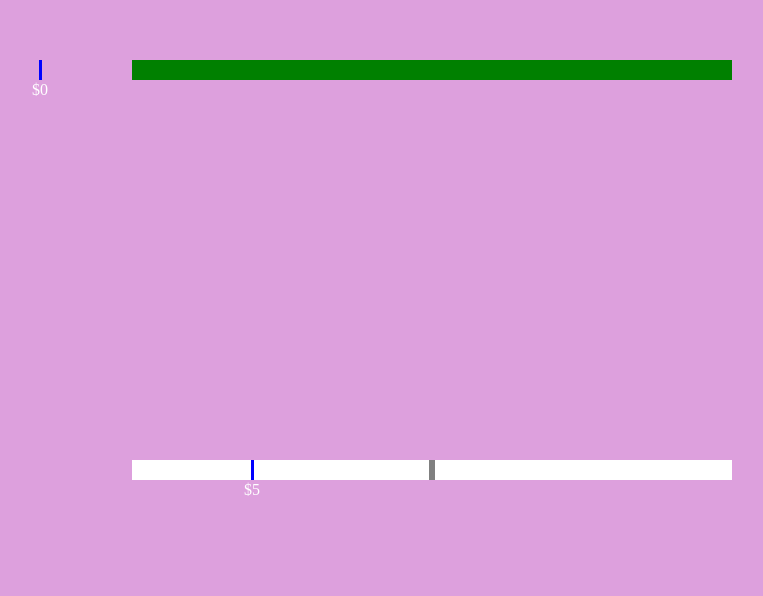
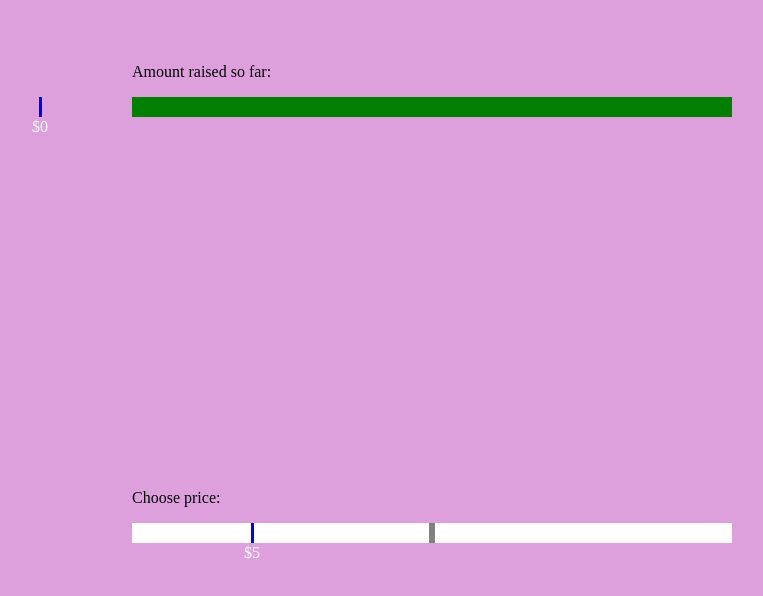
Before and after one commit to swlody/slider-experiment, a website built with Vite: page index.html in a window 1280 px wide. Shown: the part 138-734 px from the top of the page, without its empty margins (216-979 px from the left). Built offline with nearby package versions, Linux system fonts and the light colour scheme.

Commit message:
slightly unbork but not really

```diff
--- a/index.html
+++ b/index.html
@@ -9,6 +9,7 @@
     </head>
     <body>
       <div class="progress-wrapper">
+        <p>Amount raised so far:</p>
         <div class="slider-mark" style="--x: 20%">
           <div class="marker"></div>
           <div class="madbank">$0</div>
@@ -16,6 +17,7 @@
         <progress value="10" max="50"></progress>
       </div>
       <div class="slider-wrapper">
+        <p>Choose price:</p>
         <div class="slider-mark" style="--x: 20%">
           <div class="marker"></div>
           <div class="madbank">$5</div>
```
Also changed, not shown: .github/workflows/deploy.yml.
